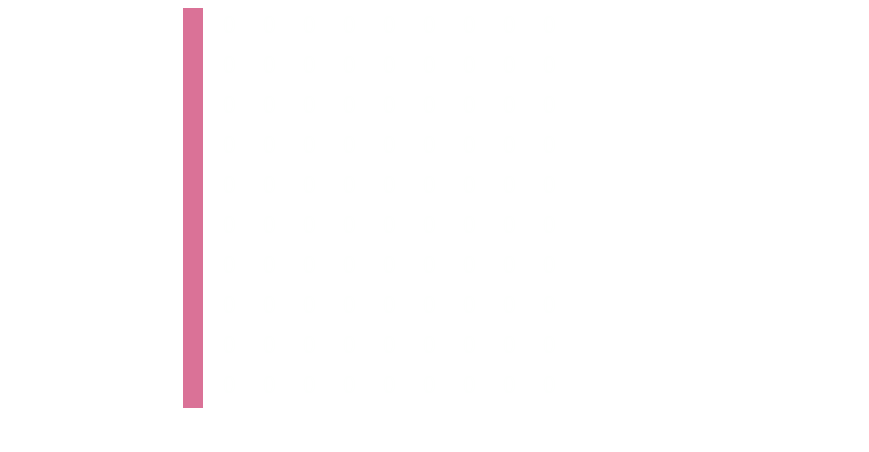
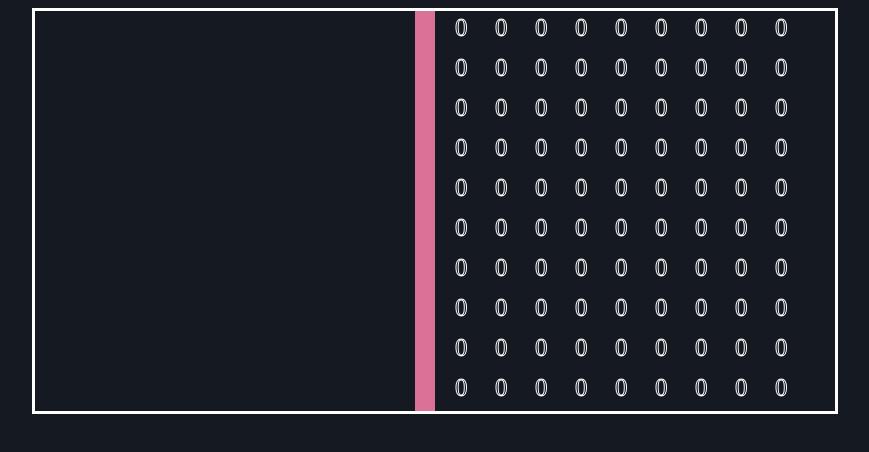
Before and after one commit to iamviveksrk/pictels_demo, a plain HTML site: page index.html in a window 1280 px wide. Shown: the whole page, without its empty margins (205-1074 px from the left). Drawn offline with Linux system fonts and the light colour scheme.

Commit message:
added body colour and border

```diff
--- a/index.html
+++ b/index.html
@@ -3,7 +3,7 @@
 <head>
   <title>Picture-in-Pixels | Pictels!</title>
 </head>
-<body>
+<body bgcolor="151921">
   <canvas id="myCanvas" width="800" height="400"></canvas>
 
   <script>
@@ -71,4 +71,12 @@
     canvas.addEventListener('mouseup', e => on_mouse_up(e.offsetX, e.offsetY));
   </script>
 </body>
+<style>
+  canvas {
+  display: block;
+  margin-left: auto;
+  margin-right: auto;
+  border: 3px solid #fefffe;
+}
+</style>
 </html>
```
